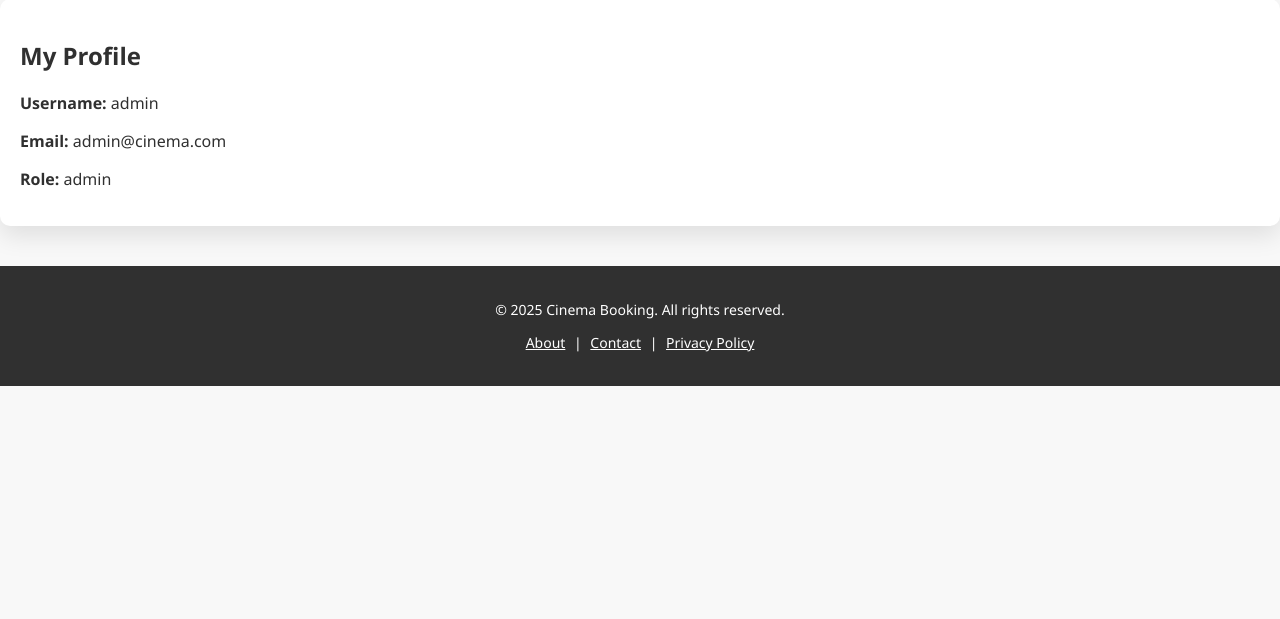
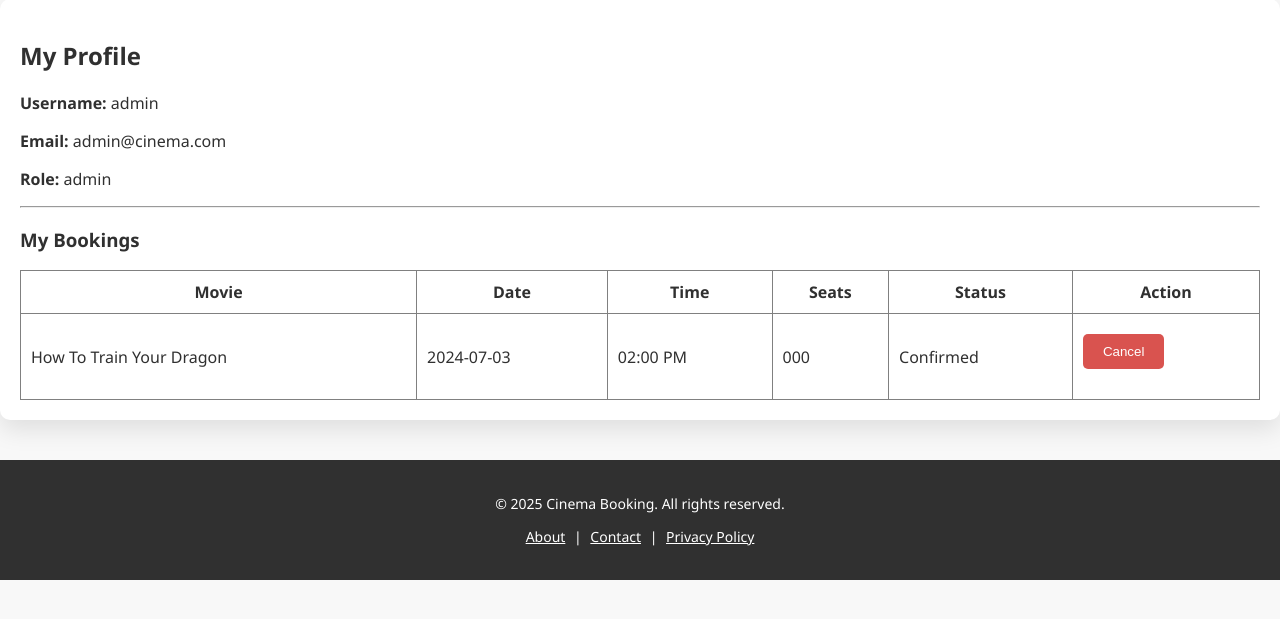
Before and after one commit to hottodoggu123/php_ninjas, a PHP site: page /user/profile.php in a window 1280 px wide. Shown: the part 141-760 px from the top of the page. Run offline with PHP 8.4, Linux system fonts and the light colour scheme; a user stored in the database is signed in; data comes from the database, SQL or seed files in the repository; tables that the repository leaves empty hold one stand-in row (values such as "Sample post").

Commit message:
cancelBooking now implemented. just need some minor ui adjustments

```diff
--- a/user/profile.php
+++ b/user/profile.php
@@ -9,19 +9,87 @@ if (!isset($_SESSION['user_id'])) {
 
 $userId = $_SESSION['user_id'];
 
+// Fetch email
 $stmt = $conn->prepare("SELECT email FROM users WHERE id = ?");
 $stmt->bind_param("i", $userId);
 $stmt->execute();
 $stmt->bind_result($email);
 $stmt->fetch();
 $stmt->close();
+
+// Fetch bookings with seat numbers
+$bookingStmt = $conn->prepare("
+    SELECT
+        b.id,
+        m.title,
+        s.show_date,
+        s.show_time,
+        b.booking_status,
+        GROUP_CONCAT(bs.seat_number ORDER BY bs.seat_number ASC) AS seats
+    FROM bookings b
+    JOIN booked_seats bs ON b.id = bs.booking_id
+    JOIN showtimes s ON bs.showtime_id = s.id
+    JOIN movies m ON b.movie_id = m.id
+    WHERE b.user_id = ?
+    GROUP BY b.id
+    ORDER BY s.show_date DESC, s.show_time DESC
+");
+$bookingStmt->bind_param("i", $userId);
+$bookingStmt->execute();
+$bookings = $bookingStmt->get_result();
 ?>
 
 <div class="container">
+    <?php if (isset($_SESSION['message'])): ?>
+        <div style="padding: 10px; background-color: #d9edf7; color: #31708f; margin-bottom: 20px; border: 1px solid #bce8f1; border-radius: 5px;">
+            <?php
+            echo $_SESSION['message'];
+            unset($_SESSION['message']);
+            ?>
+        </div>
+    <?php endif; ?>
+
     <h2>My Profile</h2>
     <p><strong>Username:</strong> <?php echo htmlspecialchars($_SESSION['username']); ?></p>
     <p><strong>Email:</strong> <?php echo htmlspecialchars($email); ?></p>
     <p><strong>Role:</strong> <?php echo htmlspecialchars($_SESSION['role']); ?></p>
+
+    <hr>
+    <h3>My Bookings</h3>
+
+    <?php if ($bookings->num_rows > 0): ?>
+        <table border="1" cellpadding="10" cellspacing="0" style="width:100%; border-collapse: collapse;">
+            <tr>
+                <th>Movie</th>
+                <th>Date</th>
+                <th>Time</th>
+                <th>Seats</th>
+                <th>Status</th>
+                <th>Action</th>
+            </tr>
+            <?php while ($row = $bookings->fetch_assoc()): ?>
+                <tr>
+                    <td><?php echo htmlspecialchars($row['title']); ?></td>
+                    <td><?php echo $row['show_date']; ?></td>
+                    <td><?php echo date('h:i A', strtotime($row['show_time'])); ?></td>
+                    <td><?php echo htmlspecialchars($row['seats']); ?></td>
+                    <td><?php echo ucfirst($row['booking_status']); ?></td>
+                    <td>
+                        <?php if ($row['booking_status'] !== 'cancelled'): ?>
+                            <form method="POST" action="cancelBooking.php" onsubmit="return confirm('Are you sure you want to cancel this booking?');" style="margin: 0;">
+                                <input type="hidden" name="booking_id" value="<?php echo $row['id']; ?>">
+                                <button type="submit" class="button" style="background: #d9534f;">Cancel</button>
+                            </form>
+                        <?php else: ?>
+                            Cancelled
+                        <?php endif; ?>
+                    </td>
+                </tr>
+            <?php endwhile; ?>
+        </table>
+    <?php else: ?>
+        <p>No bookings found.</p>
+    <?php endif; ?>
 </div>
 
 <?php include '../includes/footer.php'; ?>
```
Also changed, not shown: user/cancelBooking.php (added, +45 -0 lines).
